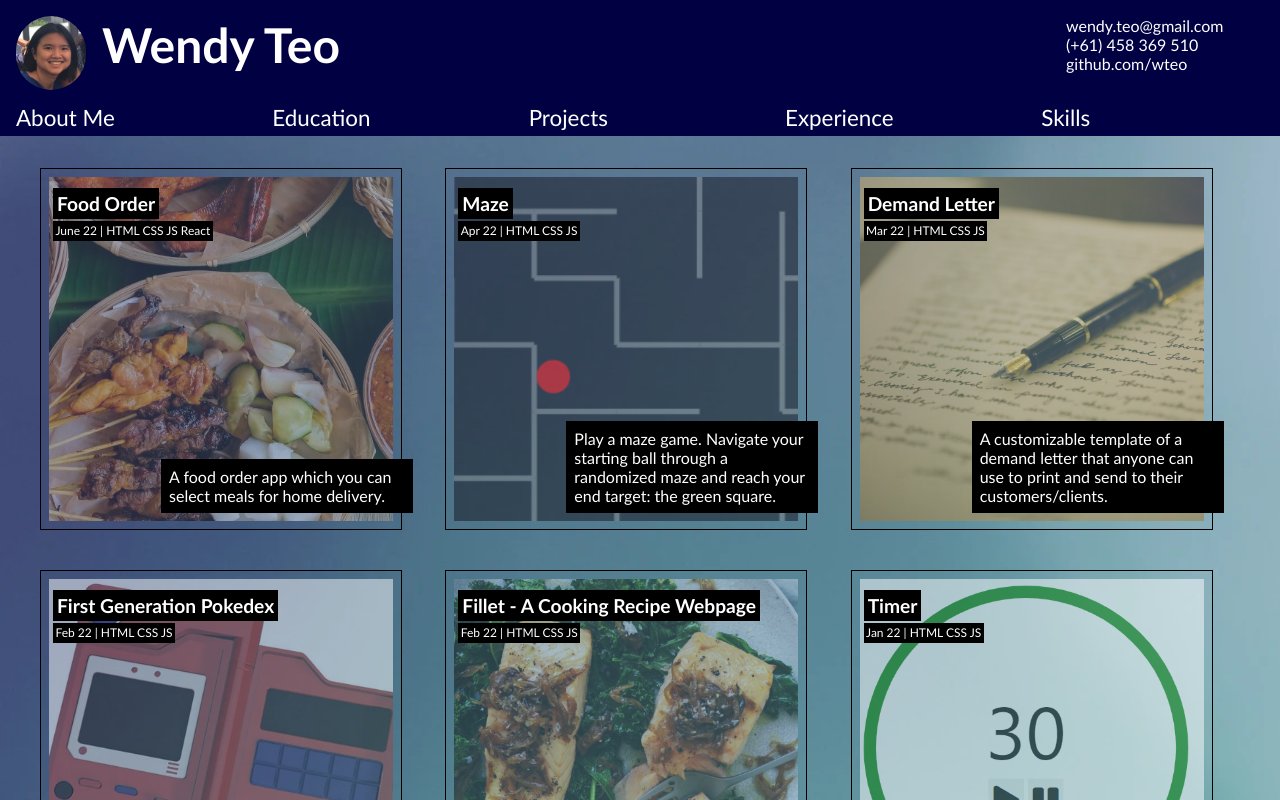
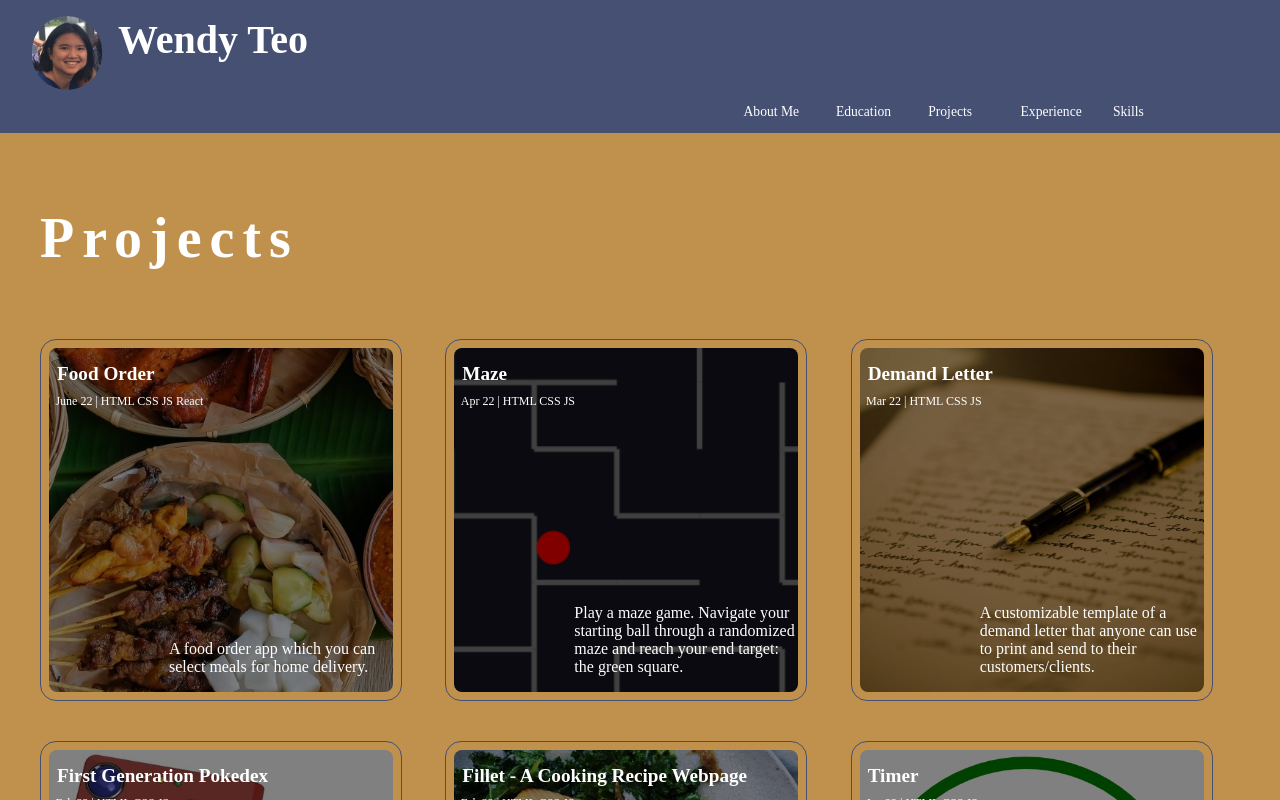
Before and after one commit to wteo/resumev2, a React (Create React App) app: page / in a window 1280 px wide. Shown: the top 800 px of the page. Built offline with nearby package versions, Linux system fonts and the light colour scheme.

Commit message:
Updated styling

```diff
--- a/src/components/Header.js
+++ b/src/components/Header.js
@@ -8,21 +8,15 @@ import picture from '../images/profile.jpg';
 function Header () {
     return (
         <header>
-            <div className={style.resumeHeader}>
-                <div className={style.profileName}>
-                    <div>
-                        <img className={style.profilePicture} src={picture} alt="My Happy Face" />
-                    </div>
-                    <p>Wendy Teo</p>
+            <div className={style.profileName}>
+                <div>
+                    <img className={style.profilePicture} src={picture} alt="My Happy Face" />
                 </div>
-                <div className={style.contactDetails}>
-                    <p>wendy.teo@gmail.com</p>
-                    <p>(+61) 458 369 510</p>
-                    <p>github.com/wteo</p>
-                </div>
+                <p>Wendy Teo</p>
             </div>
 
             <nav>
+                <p></p>
                 <p>About Me</p>
                 <p>Education</p>
                 <p>Projects</p>
--- a/src/components/Header.module.css
+++ b/src/components/Header.module.css
@@ -16,11 +16,6 @@ header p {
     white-space: nowrap;
 }
 
-.resumeHeader, .profileName {
-    display: flex;
-    flex-direction: row;
-}
-
 .profilePicture {
     width: 70px;
     border-radius: 35px;
@@ -28,25 +23,18 @@ header p {
 }
 
 .profileName {
+    display: flex;
+    flex-direction: row;
     flex: 5;
     padding-top: 1rem;
-    padding-left: 1rem;
-    font-size: 300%;
+    padding-left: 2rem;
+    font-size: 250%;
     font-weight: bold;
-}
-
-.contactDetails {
-    display: flex;
-    flex-direction: column;
-    flex: 1;
-    padding-top: 1rem;
-    padding-right: 0.25rem;
-    padding-bottom: 1.5rem;
 }
 
 nav {
     display: grid;
-    grid-template-columns: 1fr 1fr 1fr 1fr 1fr;
+    grid-template-columns: 8fr 1fr 1fr 1fr 1fr 1fr 1fr;
     column-gap: 0.10rem;
     padding-top: 0.25rem;
     padding-bottom: 0.10rem;
@@ -54,34 +42,15 @@ nav {
 
 nav p {
     background-color: var(--header-background-color);
-    font-size: 140%;
-    transition: background-color 0.5s, color 0.5s, text-decoration 0.5s;
+    font-size: 85%;
+    transition: text-decoration 0.5s;
+    padding-top: -3rem;
+    padding-bottom: 0.75rem;
     padding-left: 1rem;
-    padding-bottom: 0.25rem;
 }
 
 
 nav p:hover, nav p:active {
-    background-color: var(--hover-darker-color);
-    color: var(--hover-color);
     text-decoration: underline;
     cursor: pointer;
 }
-
-@media (max-width: 300px) {
-
-    .profileName {
-        flex: 3;
-    }
-
-    header p {
-        font-size: 8px;
-    }
-
-    nav {
-        grid-template-columns: 1fr 1fr 1fr;
-        column-gap: 0.05rem;
-        padding-top: 0.25rem;
-        padding-bottom: 0.10rem;
-    }
-}
--- a/src/components/Project.module.css
+++ b/src/components/Project.module.css
@@ -7,20 +7,21 @@
     width:  22.5rem;
     height: 22.5rem;
     object-fit: cover;
-    opacity: 0.50;
+    filter: brightness(0.5);
     padding: 0.5rem;
+    border-radius: 1rem;
 }
 
 .projectContainer {
     position: relative;
     display: flex;
-    border: 1px solid black;
-    transition: background-color 0.5s, border-color 0.5s, box-shadow 0.5s;
+    border: 1px solid var(--header-background-color);
+    transition: background-color 0.5s, box-shadow 0.5s;
+    border-radius: 1rem;
 }
 
 .projectContainer:hover {
-    background-color: var(--hover-color);
-    border-color: var(--hover-darker-color);
+    background-color: var(--hover-main-background-color);
     box-shadow: 5px 5px 20px #393939;
     cursor: pointer;
 }
@@ -28,7 +29,6 @@
 .projectName, .projectDate, .projectDescription {
     position: absolute;
     color: var(--p-text-color);
-    background-color: black;
 }
 
 .projectName, .projectDate {
@@ -50,7 +50,7 @@
 
 .projectDescription {
     bottom: 0;
-    right: -0.75rem;
+    right: 0;
     margin-left: 7.5rem;
     padding: 0.5rem;
 }
--- a/src/components/Projects.js
+++ b/src/components/Projects.js
@@ -51,6 +51,8 @@ function Projects() {
     }];
 
     return (
+        <div>
+            <h1 className={styles.projectsTitle}>Projects</h1>
             <div className={styles.projectsGrid}>
                 <Project
                     name={projectsArr[0].name}
@@ -95,6 +97,7 @@ function Projects() {
                     description={projectsArr[5].description}
                 />
             </div>
+        </div>
     );
 }
 
--- a/src/components/Projects.module.css
+++ b/src/components/Projects.module.css
@@ -1,3 +1,11 @@
+.projectsTitle {
+    padding-left: 2rem;
+    padding-bottom: 2rem;
+    color: white;
+    font-size: 350%;
+    letter-spacing: 0.5rem;
+}
+
 .projectsGrid {
     max-width: 75rem;
     margin: 0 auto;
--- a/src/index.css
+++ b/src/index.css
@@ -6,16 +6,16 @@
 
 :root {
   --p-text-color: white;
-  --header-background-color: rgb(0, 0, 67);
-  --hover-color: rgb(140, 122, 255);
-  --hover-darker-color: rgb(29, 0, 156);
+  --alternate-p-text-color: #c0904d;
+  --header-background-color: #455073;
+  --hover-header-background-color: #596795;
+  --hover-main-background-color: rgb(236, 191, 129);
+  --alternate-background-color: white;
 }
 
 body {
-  background-image: url('./images/background.webp');
-  background-repeat: no-repeat;
-  background-size: cover;
-  font-family:'Gill Sans', 'Gill Sans MT', Calibri, 'Trebuchet MS', sans-serif;
+  background-color: #c0904d;
+  font-family: 'Times New Roman', 'Verdana', 'Arial';
   padding-top: 10rem;
   z-index: 500;
 }
```
Also changed, not shown: src/images/background.jpg (added), 1 other file (tests, documents, lock files or other folders). Lines whose indentation alone changed are shown as unchanged.
